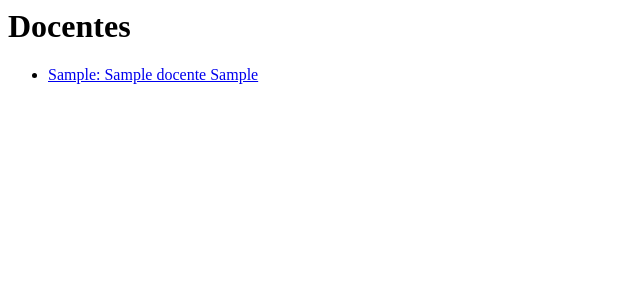
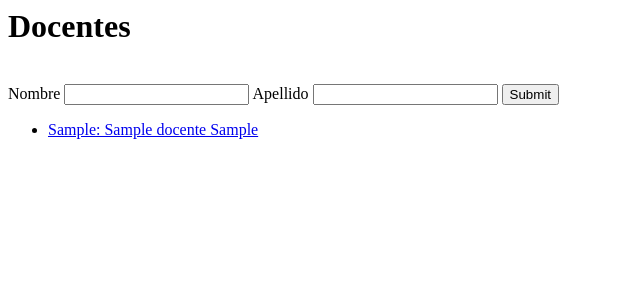
Before and after one commit to shadow-maker/Scheduler-UTEC, a Flask app: page /docentes/list in a window 1280 px wide. Shown: the top 300 px of the page, without its empty margins (0-640 px from the left). Run offline with Flask 2, Linux system fonts and the light colour scheme; tables that the repository leaves empty hold one stand-in row (values such as "Sample post"); parts of the project's set-up code (start-up, migrations or seed data) failed here and were passed over.

Commit message:
Docente READ page

```diff
--- a/app/app.py
+++ b/app/app.py
@@ -338,10 +338,48 @@ def explore():
     return render_template('home/explore.html')
 
 # --- Horarios ---
+@app.route('/horarios/<id>')
+def horarios_view(id):
+    error =False
+    try:
+        horario = Horario.query.get(id)
+    except:
+        error = True
+
+    if error:
+        return 'Url no valida' # MEJORAR RESPUESTA DE ERROR
+    elif horario==None:
+        return 'El horario que se busca no existe' # MEJORAR RESPUESTA DE ERROR
+    else:
+        status, table_horario, pending_cursos = horario.get_status()
+        return render_template('horarios/view.html', horario=horario, status = status, table_horario=table_horario, pending_cursos=pending_cursos)
+
 @app.route('/horarios/list')
 def horarios_list():
     horarios = Horario.query.all()
     return render_template('horarios/list.html',horarios=horarios)
+
+@app.route('/horarios/<id>/update')
+@login_required
+def horarios_update(id):
+    error =False
+    alumno_codigo = current_user.codigo
+    info = Curso.query.all()
+
+    try:
+        horario = Horario.query.get(id)
+    except:
+        error = True
+
+    if error:
+        return 'Url no valida' # MEJORAR RESPUESTA DE ERROR
+    elif horario==None:
+        return 'El horario que se busca no existe' # MEJORAR RESPUESTA DE ERROR
+    elif horario.alumno_codigo != alumno_codigo:
+        return 'No tiene permisos para eliminar este horario'
+    else:
+        status, table_horario, pending_cursos = horario.get_status()
+        return render_template('horarios/update.html', data=info, horario=horario, status = status, table_horario=table_horario, pending_cursos=pending_cursos)
 
 # --- Curso ---
 @app.route('/cursos/<id>', methods=['GET'])
@@ -401,7 +439,7 @@ def docentes_list():
 
 
 
-
+"""
 @app.route('/horarios/create')
 @login_required
 def horarios_create():
@@ -423,28 +461,7 @@ def horarios_create():
         return 'No se pudo crear el horario' # MEJORAR RESPUESTA DE ERROR
     else:
         return redirect(  url_for('horarios_update', id=horario_id) )
-
-@app.route('/horarios/<id>/update')
-@login_required
-def horarios_update(id):
-    error =False
-    alumno_codigo = current_user.codigo
-    info = Curso.query.all()
-
-    try:
-        horario = Horario.query.get(id)
-    except:
-        error = True
-
-    if error:
-        return 'Url no valida' # MEJORAR RESPUESTA DE ERROR
-    elif horario==None:
-        return 'El horario que se busca no existe' # MEJORAR RESPUESTA DE ERROR
-    elif horario.alumno_codigo != alumno_codigo:
-        return 'No tiene permisos para eliminar este horario'
-    else:
-        status, table_horario, pending_cursos = horario.get_status()
-        return render_template('horarios/update.html', data=info, horario=horario, status = status, table_horario=table_horario, pending_cursos=pending_cursos)
+"""
 
 @app.route('/horarios/<id>/delete')
 @login_required
@@ -479,25 +496,33 @@ def horarios_delete(id):
     else:
         return f'Se elimino correctamente el horario {horario_id}' # MEJORAR RESPUESTA DE EXITO
 
-@app.route('/horarios/<id>')
-def horarios_view(id):
-    error =False
-    try:
-        horario = Horario.query.get(id)
-    except:
-        error = True
-
-    if error:
-        return 'Url no valida' # MEJORAR RESPUESTA DE ERROR
-    elif horario==None:
-        return 'El horario que se busca no existe' # MEJORAR RESPUESTA DE ERROR
-    else:
-        status, table_horario, pending_cursos = horario.get_status()
-        return render_template('horarios/view.html', horario=horario, status = status, table_horario=table_horario, pending_cursos=pending_cursos)
-
-
 
 #### ---CRUD api ----
+@app.route('/api/docentes/read', methods=['GET'])
+def api_docentes_read_filter():
+    error = False
+    response = {}
+
+    # Data de parametros
+    docente_nombre = request.args.get(key='docente_nombre', default="")
+    docente_apellido = request.args.get(key='docente_apellido', default="")
+
+    # Query
+    if not error:
+        docentes = Docente.query.filter(Docente.nombre.startswith(docente_nombre)).filter(Docente.apellido.startswith(docente_apellido)).all()
+        response["docentes"] = [
+            {
+                "docente_codigo":d.codigo,
+                "docente_nombre":d.nombre,
+                "docente_apellido":d.apellido,
+                "docente_url":url_for('docentes_view',id=d.codigo)
+            } for d in docentes]
+        response["empty"] = False if docentes else True
+
+    # Return
+    response["success"] = not error
+    return jsonify(response)
+
 @app.route('/api/alumnos/read', methods=['GET'])
 def api_alumnos_read_filter():
     error = False
--- a/app/templates/clases/view.html
+++ b/app/templates/clases/view.html
@@ -16,9 +16,11 @@
     <p> Docente: <a href={{url_for('docentes_view',id=clase.docente.codigo)}}> {{clase.docente.nombre}} {{clase.docente.apellido}} </a> </p>
 
     <h2> Sessiones: </h2>
+    <ul>
     {% for sesion in clase.sesiones %}
-        {{['Lunes','Martes','Miercoles','Jueves','Viernes','Sabado','Domingo'][sesion.dia-1]}} => {{sesion.hora_inicio}}:00 - {{sesion.hora_fin}}:00
+        <li> {{['Lunes','Martes','Miercoles','Jueves','Viernes','Sabado','Domingo'][sesion.dia-1]}} => {{sesion.hora_inicio}}:00 - {{sesion.hora_fin}}:00
     {% endfor %}
+    </ul>
 
     <h2> Horarios: </h2>
     {% if clase.horarios %}
--- a/app/templates/docentes/list.html
+++ b/app/templates/docentes/list.html
@@ -4,19 +4,75 @@
     <meta http-equiv="X-UA-Compatible" content="IE=edge">
     <meta name="viewport" content="width=device-width, initial-scale=1.0">
     <title>Docentes</title>
+    <style>
+            .hidden {
+                display: none;
+            }
+    </style>
 </head>
 <body>
 
 <body>
   <h1> Docentes </h1>
-  {% if docentes %}
-    <ul>
-    {% for docente in docentes %}
-        <li> <a href={{url_for('docentes_view', id=docente.codigo)}}> {{docente.codigo}}:  {{docente.nombre}} {{docente.apellido}}</a> <br>
-    {% endfor %}
-    </ul>
-  {% else %}
-    <p> No hay docentes </p>
-  {% endif %}
+    <alert class="hidden" id="error-alert-filter"> ERROR: <div id="error-filter"> </div> </alert>
+    <br>
+    <form id="form-filter">
+        <label for="filter-nombre"> Nombre </label>
+        <input type='texto' id="filter-nombre" name='filter-nombre' value=""/>
+        <label for="filter-apellido"> Apellido </label>
+        <input type='texto' id="filter-apellido" name='filter-apellido' value=""/>
+        <input type="submit" id="submit-filter" value="Submit" />
+    </form>
+
+  <p class="{% if docentes%}hidden{%endif%}" id="empty-message"> No hay docentes actualmente </p>
+  <ul id='docentes-list'>
+  {% for docente in docentes %}
+      <li> <a href={{url_for('docentes_view', id=docente.codigo)}}> {{docente.codigo}}:  {{docente.nombre}} {{docente.apellido}}</a> <br>
+  {% endfor %}
+  </ul>
 </body>
+<script>
+    document.getElementById("form-filter").onsubmit = function(e){
+        e.preventDefault();
+        // Handeling Request
+        const filter_nombre = document.getElementById("filter-nombre").value
+        const filter_apellido = document.getElementById("filter-apellido").value
+        const request_url = "{{url_for('api_docentes_read_filter')}}"
+        fetch( request_url + '?' +new URLSearchParams({docente_nombre:filter_nombre,docente_apellido:filter_apellido}), {
+            method: 'GET',
+            headers: {
+                'Content-Type': 'application/json'
+            }
+        }).then(function(response){
+            return response.json()
+        }).then(function(jsonResponse) {
+            console.log(jsonResponse)
+            if (jsonResponse['success'] === true){
+                // Actualizar mensajes
+                document.getElementById("error-alert-filter").className='hidden'
+                if (jsonResponse['empty'] === true){
+                    document.getElementById("empty-message").className=''
+                }
+                else{
+                    document.getElementById("empty-message").className='hidden'
+                }
+                // Poblar lu
+                document.getElementById("docentes-list").innerHTML = ''
+                const docentes_list = jsonResponse['docentes']
+                for (let i=0; i < docentes_list.length; i++){
+                    const docente = docentes_list[i]
+                    const liItem = document.createElement('li')
+                    liItem.innerHTML =
+                     '<a href='+docente['docente_url']+'> '+docente['docente_codigo']+': ' + docente['docente_nombre'] + ' ' + docente['docente_apellido']+'</a>'
+                     document.getElementById("docentes-list").appendChild(liItem)
+                }
+            }
+            else {
+                /*Error Handeling*/
+                document.getElementById("error-alert-filter").className=''
+                document.getElementById("error-filter").innerHTML = jsonResponse['error_message']
+            }
+        })
+    }
+</script>
 </html>
--- a/app/templates/home/explore.html
+++ b/app/templates/home/explore.html
@@ -13,7 +13,7 @@
     <a href={{url_for('alumnos_list')}}> Lista de alumnos </a>
     <h2> Horarios <h2>
     <a href={{url_for('horarios_list')}}> Lista de horarios </a>
-    <h2> Profesores <h2>
+    <h2> Docentes <h2>
     <a href={{url_for('docentes_list')}}> Lista de docentes </a>
     <h2> Cursos <h2>
     <a href={{url_for('cursos_list')}}> Lista de cursos </a>
```
